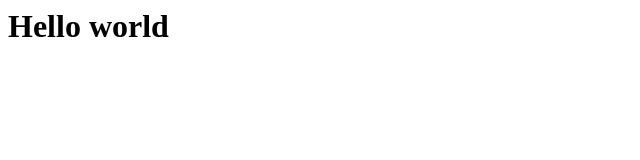
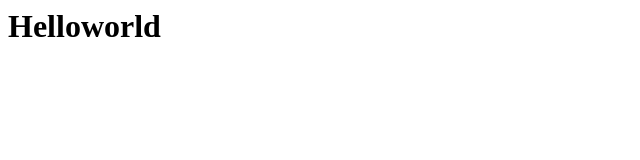
Before and after one commit to abhay-ak656/Web_dev_mini_project, a plain HTML site: page index.html in a window 1280 px wide. Shown: the full height of the page, 0-640 px from the left. Drawn offline with Linux system fonts and the light colour scheme.

Commit message:
change in index file

```diff
--- a/index.html
+++ b/index.html
@@ -1 +1 @@
-<h1>Hello world</h1>
+<h1>Helloworld</h1>
```
